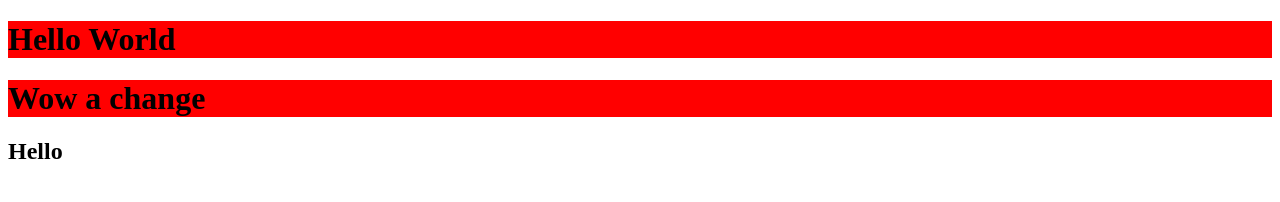
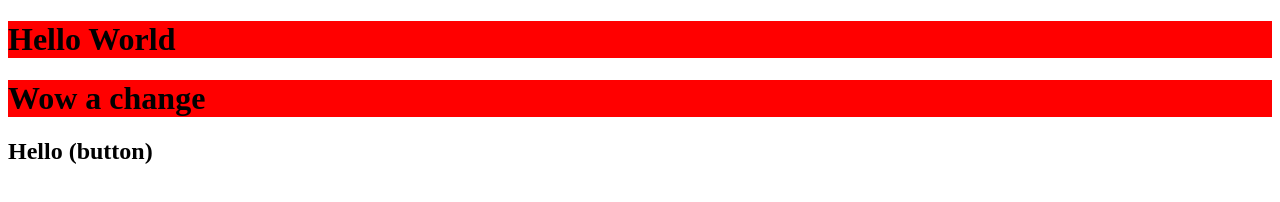
Before and after one commit to shayanisexaim/localrep, a plain HTML site: page index.html in a window 1280 px wide. Drawn offline with Linux system fonts and the light colour scheme.

Commit message:
add button in h2

```diff
--- a/index.html
+++ b/index.html
@@ -9,6 +9,6 @@
 <body>
     <h1>Hello World</h1>
     <h1>Wow a change</h1>
-    <h2>Hello</h2>
+    <h2>Hello (button)</h2>
 </body>
 </html>
```
